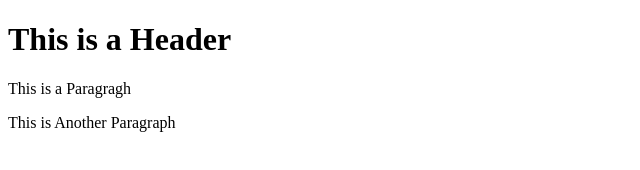
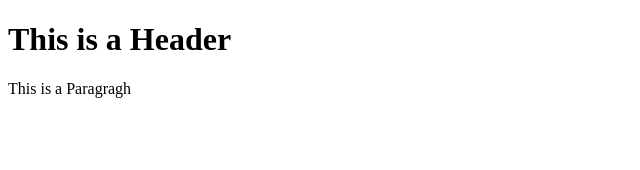
Before and after one commit to gabrielnegash/git-test, a website: page index.html in a window 1280 px wide. Shown: the whole page, without its empty margins (0-640 px from the left). Drawn offline with Linux system fonts and the light colour scheme.

```diff
--- a/index.html
+++ b/index.html
@@ -3,6 +3,5 @@
     <body>
         <h1>This is a Header</h1>
         <p>This is a Paragragh</p>
-        <p>This is Another Paragraph</p>
     </body>
 </html>
```
Also changed, not shown: package.json (added, +24 -0 lines), 2 other files.
